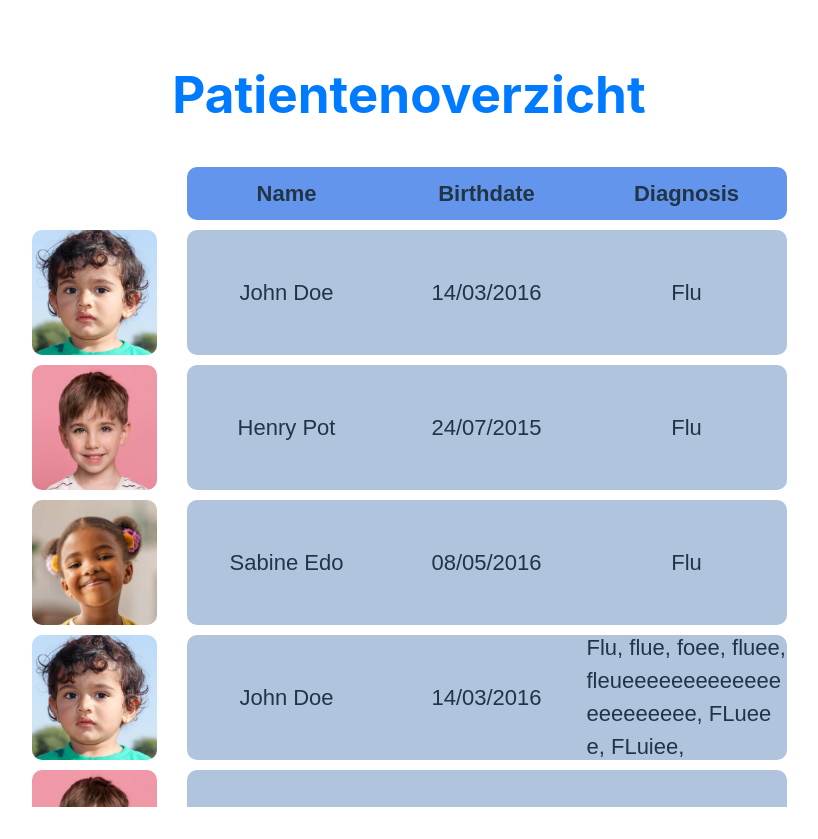
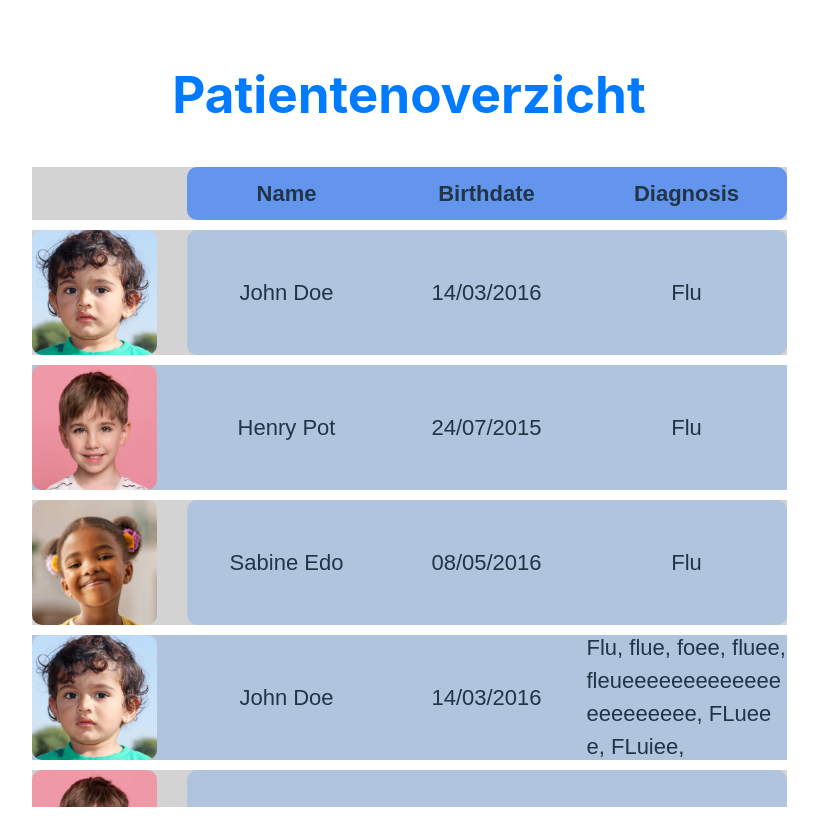
Before and after one commit to ZuydUniversity/B2C6_B2A_Frontend, a React (Vite) app: page / in a window 1280 px wide. Shown: the whole page, without its empty margins (231-1049 px from the left). Built offline with nearby package versions, Linux system fonts and the light colour scheme.

Commit message:
changed white to initial for background color of browser

```diff
--- a/src/App.css
+++ b/src/App.css
@@ -108,7 +108,7 @@ table {
     font-size: 22px;
     font-family: Arial;
     /* Easily adjustable colors for the whole component, bg=background, th= tableheader, td= tabledata */
-    --main-bg-color: white;
+    --main-bg-color: initial;
     --main-th-color: cornflowerblue;
     --main-td-color: lightsteelblue;
     --main-hover-color: powderblue;
```
